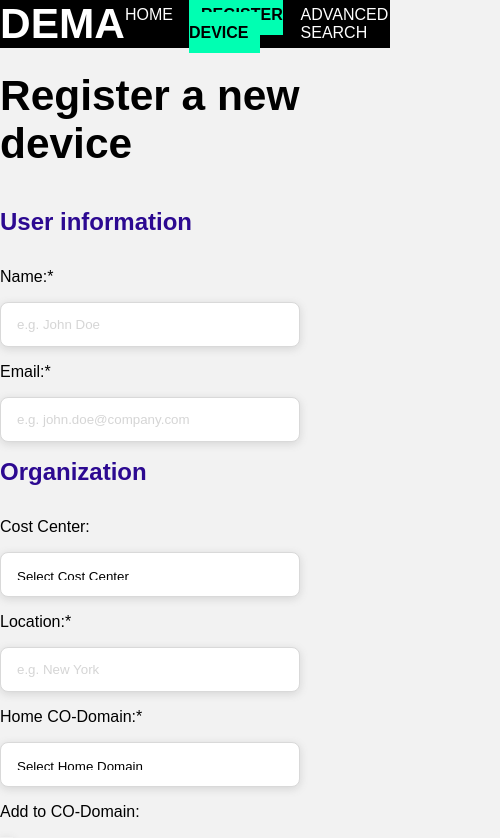
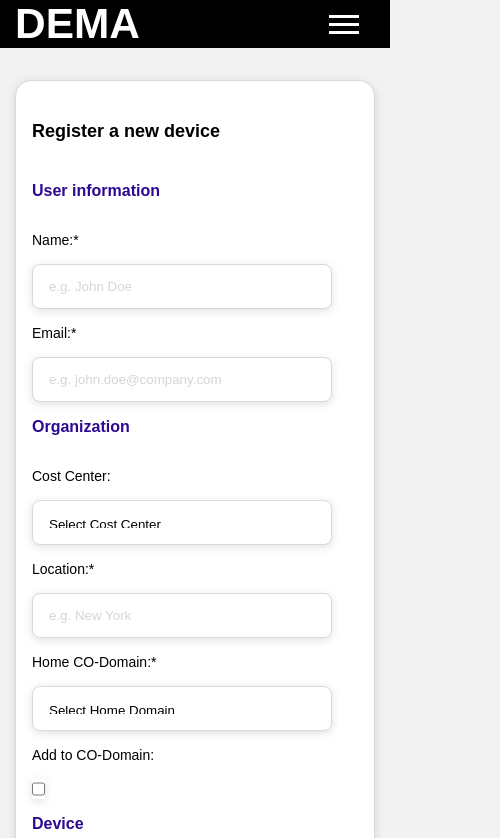
Before and after one commit to hapsal/solid-spork, a Next.js app: page /register in a window 390 px wide. Shown: the top 838 px of the page, 500 px wide, since content can reach past the window. Built offline with nearby package versions, Linux system fonts and the light colour scheme.

Commit message:
feat: mobile-layout

```diff
--- a/src/app/global.css
+++ b/src/app/global.css
@@ -78,3 +78,19 @@ h3 {
 .active:hover {
   color: black !important;
 }
+
+@media (max-width: 93.75rem) {
+  main {
+    max-width: 720px;
+  }
+
+  .active {
+    width: 100%;
+  }
+}
+
+@media (max-width: 53.125rem) {
+  main {
+    max-width: 360px;
+  }
+}
--- a/src/app/navigation/navigation.js
+++ b/src/app/navigation/navigation.js
@@ -2,11 +2,17 @@
 
 import { usePathname } from 'next/navigation'
 import Link from 'next/link'
+import { useState } from 'react'
 
 import styles from "./navigation.module.css"
 
 const NavLinks = () => {
   const pathname = usePathname()
+  const [isMenuOpen, setIsMenuOpen] = useState(false)
+
+  const toggleMenu = () => {
+    setIsMenuOpen(!isMenuOpen)
+  }
 
   return (
     <header className={styles.header}>
@@ -17,6 +23,12 @@ const NavLinks = () => {
           </Link>
         </div>
         <div className={styles.rightnav}>
+        <div className={`${styles.burger} ${isMenuOpen ? styles.active : ''}`} onClick={toggleMenu}>
+          <div className={`${styles.burgerLine} ${isMenuOpen ? styles.line1Active : ''}`}></div>
+          <div className={`${styles.burgerLine} ${isMenuOpen ? styles.line2Active : ''}`}></div>
+          <div className={`${styles.burgerLine} ${isMenuOpen ? styles.line3Active : ''}`}></div>
+       </div>
+       <ul className={`${styles.rightnav} ${isMenuOpen ? styles.active : ''}`}>
           <li>
               <Link
                 className={`link ${pathname === '/' ? 'active' : ''}`}
@@ -41,6 +53,7 @@ const NavLinks = () => {
                 Advanced search
               </Link>
             </li>
+          </ul>
         </div>
       </nav>
     </header>
--- a/src/app/navigation/navigation.module.css
+++ b/src/app/navigation/navigation.module.css
@@ -6,12 +6,88 @@
     top: 0;
 }
 
+
 .navigation {
     display: flex;
     justify-content: space-between;
     max-width: var(--max-width);
     margin: 0 auto;
 }
+
+.burger {
+    display: none;
+    cursor: pointer;
+  }
+
+@media (max-width: 93.75rem) {
+    .navigation {
+        max-width: 720px;
+    }
+    .burger {
+        display: block;
+    }
+
+    .burgerLine {
+        width: 30px;
+        height: 3px;
+        background-color: white;
+        margin: 5px 0;
+        transition: all 0.3s ease
+    }
+
+    .rightnav li {
+        display: none;
+    }
+
+
+    .rightnav.active {
+        display: block;
+        background-color: black;
+        position: absolute;
+        height: 150px;
+        width: 100%;
+        top: 60px;
+        right: 0;
+        transition: all 0.3s ease
+      }
+
+    .rightnav.active li {
+        display: flex;
+        margin-bottom: 1rem;
+    }
+
+
+      .burger.active .line1Active {
+        transform: rotate(45deg);
+        position: relative;
+        top: 18px;
+      }
+
+      .burger.active .line2Active {
+        opacity: 0;
+      }
+
+      .burger.active .line3Active {
+        transform: rotate(-45deg);
+        position: relative;
+        top: 2px;
+      }
+
+      .burger.active {
+        position: relative;
+        top: -5px;
+      }
+
+}
+
+@media (max-width: 53.125rem) {
+    .navigation {
+        max-width: 360px;
+    }
+
+}
+
+
 
 .logo {
     color: white;
--- a/src/app/page.js
+++ b/src/app/page.js
@@ -41,8 +41,10 @@ const HomePage = ()  => {
 
   return (
     <div className={styles.spacing2xl}>
-      <h1 className={styles.bold}>Welcome to device management</h1>
-      <Link href="/register"><span className={styles.registerlink}>Register a new device</span></Link>
+      <div className={styles.topcontent}>
+        <h1 className={styles.bold}>Welcome to device management</h1>
+        <Link href="/register"><span className={styles.registerlink}>Register a new device</span></Link>
+        </div>
         <section className={`${styles.maincontent} ${styles.spacing2xl}`}>
               <article className={styles.devicecontent}>
                 <h2>Latest devices</h2>
--- a/src/app/register/page.js
+++ b/src/app/register/page.js
@@ -69,7 +69,7 @@ const RegisterPage = () => {
     }
 
     return (
-        <div>
+        <div className={styles.register}>
             <h1 className={styles.registertitle}>Register a new device</h1>
             <h2 className={styles.success}>{formdata.message}</h2>
             <section>
@@ -104,7 +104,7 @@ const RegisterPage = () => {
                     <Form>
                     <div className={styles.formsection}>
                         <p>User information</p>
-                        <label htmlFor="name">Name:*</label>
+                        <label>Name:*</label>
                         <Field type="text" name="name" placeholder="e.g. John Doe"
 
                          className={errors.name && touched.name ? styles.inputerror : ''}
@@ -372,13 +372,14 @@ const RegisterPage = () => {
                             )}
                         </div>
                         <div className={styles.formbuttons}>
-                            <button className={styles.backbutton}><Link href="/">Back</Link></button>
+                            <div className={styles.backbutton}><Link href="/">Back</Link></div>
                             <button className={styles.registerbutton} type="submit" disabled={isLoading}>{isLoading ? 'Loading...' : 'Register'}</button>
                         </div>
                     </div>
                     </Form>
                     )}
                 </Formik>
+
             </section>
         </div>
     )
--- a/src/app/register/register.module.css
+++ b/src/app/register/register.module.css
@@ -11,10 +11,23 @@
     display: flex;
     flex-direction: column;
 
-    width: 500px;
-
     text-align: left;
 }
+
+.register {
+    border: 1px solid #D9D9D9;
+    border-radius: 1rem;
+    background-color: white;
+
+    box-shadow: rgba(99, 99, 99, 0.2) 0px 2px 8px 0px;
+
+    width: 820px;
+
+    padding: 1rem;
+    margin-top: 2rem;
+}
+
+
 
 .formsection select {
     appearance: none;
@@ -136,6 +149,9 @@
     width: 100px;
     height: 50px;
 
+    align-content: center;
+    text-align: center;
+
     cursor: pointer;
 }
 
@@ -175,3 +191,30 @@
 .success {
     color: rgb(0, 190, 0);
 }
+
+
+@media (max-width: 93.75rem) {
+    .register {
+        max-width: 720px;
+    }
+}
+
+@media (max-width: 53.125rem) {
+    .register {
+        max-width: 360px;
+    }
+
+    .registertitle {
+        font-size: var(--font-size-lg);
+    }
+
+    .formsection label {
+        font-size: var(--font-size-sm);
+    }
+
+    .formsection p {
+        font-size: var(--font-size-md);
+    }
+
+
+}
--- a/src/app/search/page.js
+++ b/src/app/search/page.js
@@ -147,7 +147,7 @@ const SearchPage = () => {
                     {searchInitiated && filteredDevices.length === 0
                     ? <p>No devices found</p>
                     :
-                    <table>
+                    <table className={styles.table}>
                         <thead>
                             <tr>
                                 <th>Name</th>
```
Also changed, not shown: src/app/device/[id]/device.module.css (+41 -0 lines), src/app/homepage.module.css (+30 -2 lines). Lines whose indentation alone changed are shown as unchanged.
